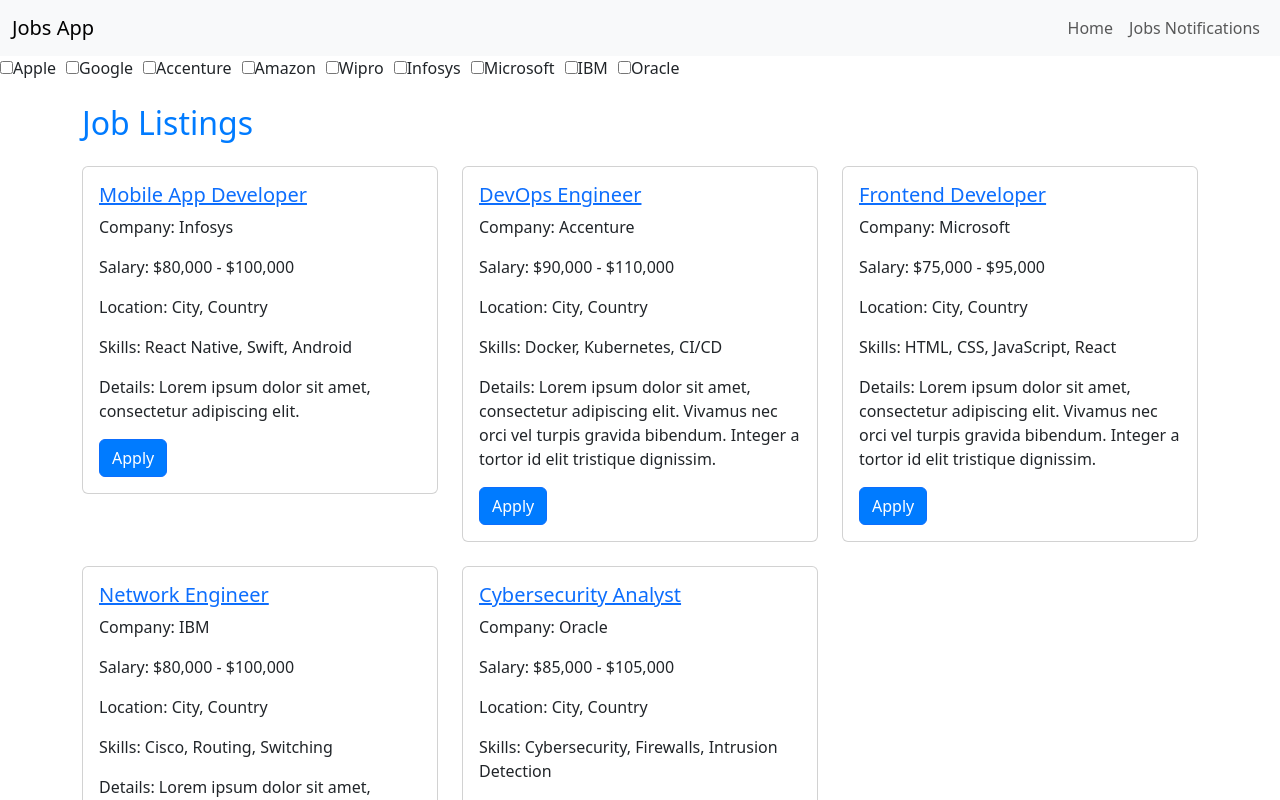
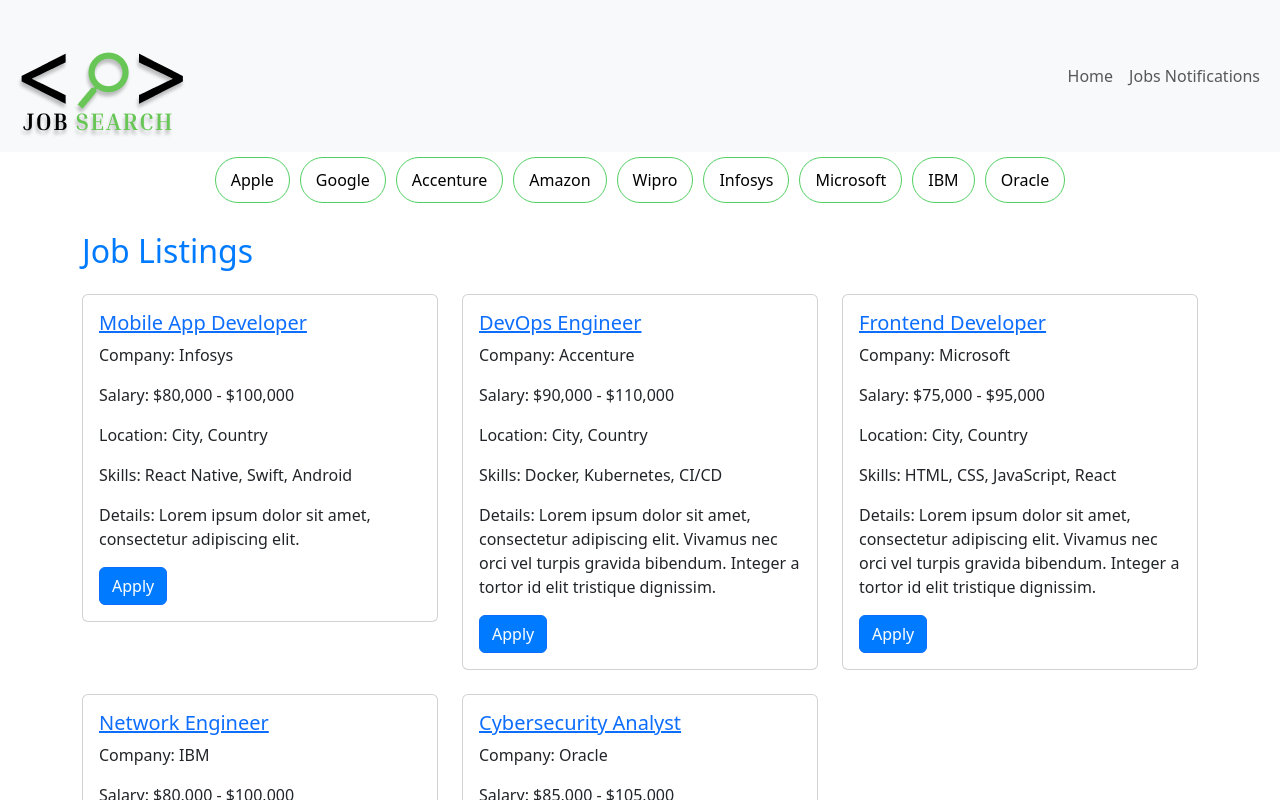
Before and after one commit to Mansoor-P/jobhunt, a React (Vite) app: page /jobs_notifications in a window 1280 px wide. Shown: the top 800 px of the page. Built offline with nearby package versions, Linux system fonts and the light colour scheme.

Commit message:
filter funtionality

```diff
--- /dev/null
+++ b/src/stores/components/FilterJobs.css
@@ -0,0 +1,28 @@
+.filter-jobs-container {
+  display: flex;
+  flex-wrap: wrap;
+  justify-content: center;
+}
+
+.company-button {
+  margin: 5px;
+  padding: 10px 15px;
+  border: 1px solid #52cf61;
+  border-radius: 45px;
+  cursor: pointer;
+  background-color: #fff;
+  transition: background-color 0.3s ease;
+}
+
+.company-button:hover {
+  background-color: #f3f3f3;
+}
+
+.company-button.selected {
+  background-color: #2196f3;
+  color: #fff;
+}
+
+.company-button.selected:hover {
+  background-color: #0d5cb6;
+}
--- a/src/stores/components/FilterJobs.jsx
+++ b/src/stores/components/FilterJobs.jsx
@@ -1,17 +1,17 @@
 import React from "react";
+import "./FilterJobs.css"; // Import CSS file for styling
 
 const FilterJobs = ({ uniqueCompanies, selectedCompanies, companyHandler }) => {
   return (
-    <div style={{ display: "flex", flexWrap: "wrap" }}>
+    <div className="filter-jobs-container">
       {uniqueCompanies.map((company) => (
-        <div key={company} style={{ marginRight: "10px" }}>
-          <input
-            type="checkbox"
-            checked={selectedCompanies.includes(company)}
-            onChange={() => companyHandler(company)}
-          />
+        <button
+          key={company}
+          className={`company-button ${selectedCompanies.includes(company) ? "selected" : ""}`}
+          onClick={() => companyHandler(company)}
+        >
           {company}
-        </div>
+        </button>
       ))}
     </div>
   );
--- a/src/stores/components/Footer.jsx
+++ b/src/stores/components/Footer.jsx
@@ -15,7 +15,7 @@
           </a>
           <p className="text-body-secondary">© 2023</p>
           <img
-            src="/public/assets/joblogo.png"
+            src="../public/assets/LOGO1.png"
             alt=""
             width={250}
             height={250}
--- a/src/stores/components/Header.jsx
+++ b/src/stores/components/Header.jsx
@@ -7,7 +7,7 @@
     <nav className="navbar navbar-expand-lg navbar-light bg-light">
       <div className="container-fluid">
         <Link className="navbar-brand" to="/">
-          Jobs App
+          <img src="../public/assets/LOGO1.png" alt="logo" />
         </Link>
         <button
           className="navbar-toggler"
--- a/src/stores/components/Jobs.jsx
+++ b/src/stores/components/Jobs.jsx
@@ -19,9 +19,7 @@
                 <p className="card-text">Location: {job.location}</p>
                 <p className="card-text">Skills: {job.skills.join(", ")}</p>
                 <p className="card-text">Details: {job.details}</p>
-                <a href={job.applyLink} className="btn btn-primary">
-                  Apply
-                </a>
+
               </div>
             </div>
           </div>
```
